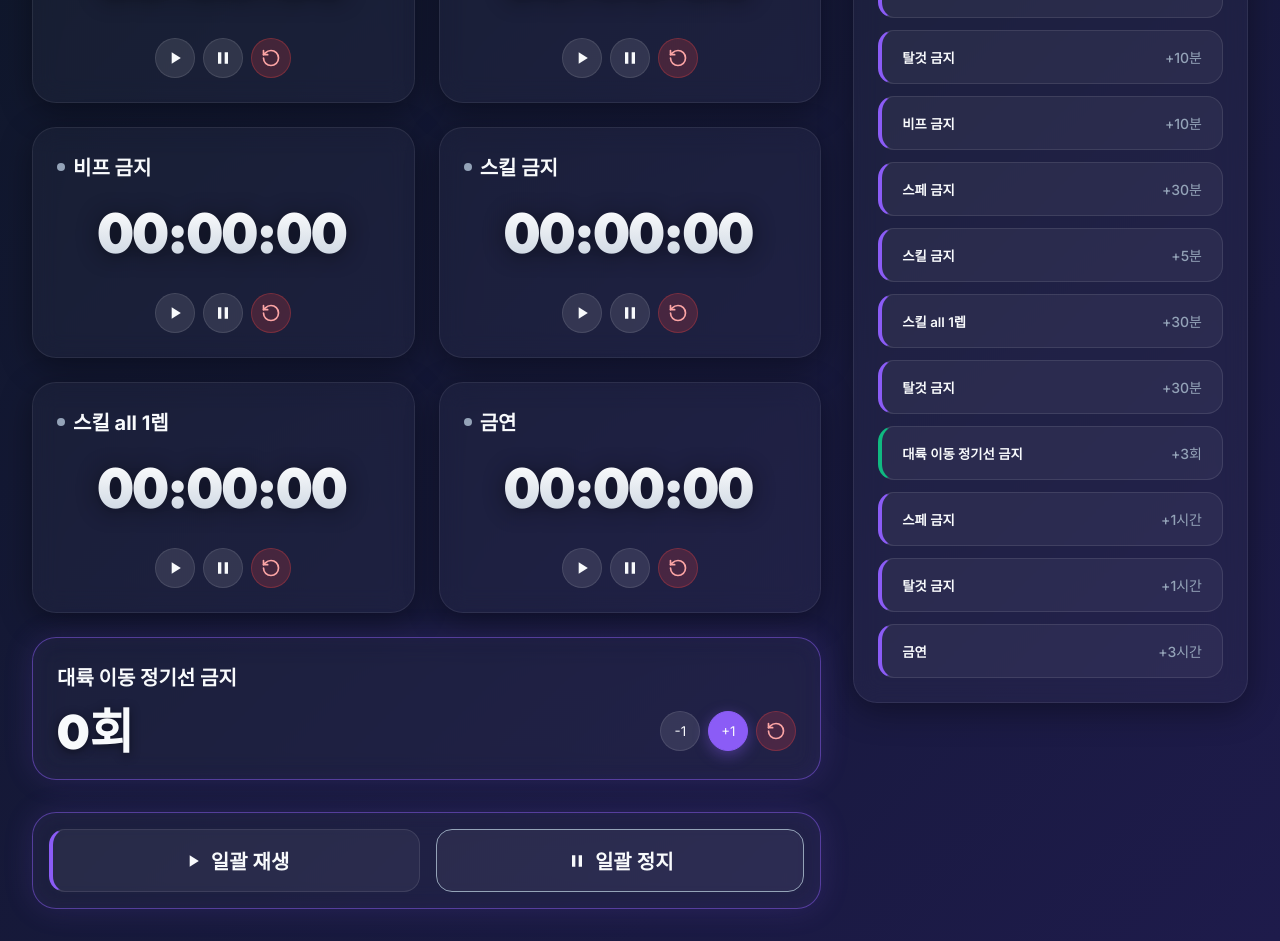
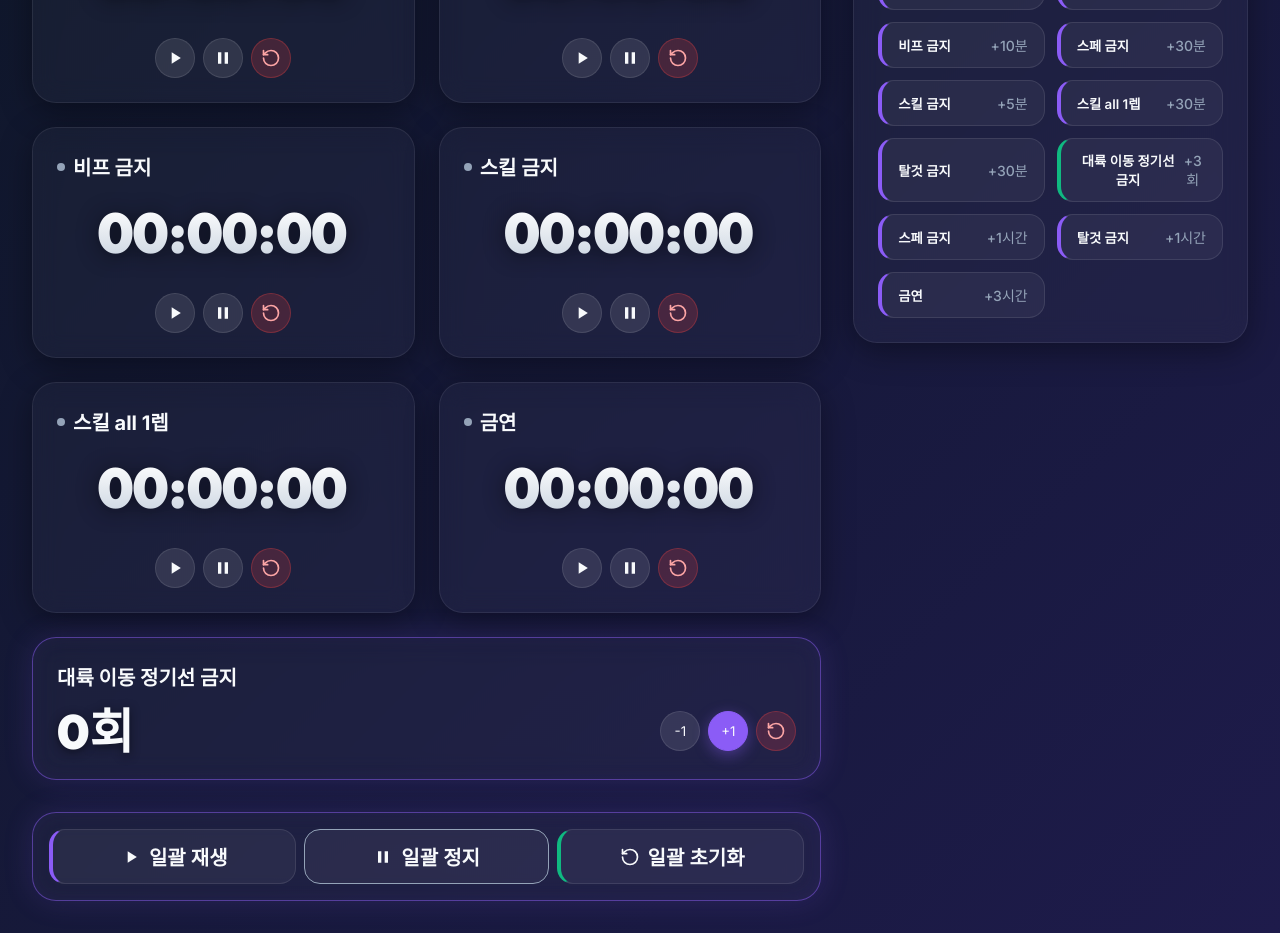
Before and after one commit to cksqls97/roulette, a React (Vite) app: page / in a window 1280 px wide. Shown: the part 160-1101 px from the top of the page. Built offline with nearby package versions, Linux system fonts and the light colour scheme.

Commit message:
feat: reset all button and roulette grid

```diff
--- a/src/App.css
+++ b/src/App.css
@@ -83,8 +83,8 @@
 }
 
 .actions-list {
-  display: flex;
-  flex-direction: column;
+  display: grid;
+  grid-template-columns: repeat(2, 1fr);
   gap: 0.75rem;
 }
 
@@ -92,7 +92,7 @@
   display: flex;
   align-items: center;
   justify-content: space-between;
-  padding: 1rem 1.25rem;
+  padding: 0.75rem 1rem;
   background: rgba(255, 255, 255, 0.05);
   border: 1px solid rgba(255, 255, 255, 0.1);
   border-radius: 1rem;
--- a/src/App.tsx
+++ b/src/App.tsx
@@ -158,6 +158,13 @@ function App() {
       }
       return changed ? next : prev;
     });
+  };
+
+  const resetAllTimers = () => {
+    if (confirm('모든 타이머와 카운터를 정말 초기화하시겠습니까?')) {
+      setTimers(initialTimers);
+      setLinerBanCount(0);
+    }
   };
 
   const updateTimer = (key: TimerKey, addSeconds: number) => {
@@ -345,7 +352,7 @@ function App() {
           </div>
 
           {/* Global Controls */}
-          <div className="glass-card active" style={{ marginTop: '0.5rem', padding: '1rem', display: 'flex', flexDirection: 'row', justifyContent: 'center', gap: '1rem' }}>
+          <div className="glass-card active" style={{ marginTop: '0.5rem', padding: '1rem', display: 'flex', flexDirection: 'row', justifyContent: 'center', gap: '0.5rem' }}>
             <button
               className="action-btn time-add"
               style={{ flex: 1, justifyContent: 'center', fontSize: '1.25rem' }}
@@ -361,6 +368,14 @@ function App() {
               title="모든 타이머 일시정지"
             >
               <PauseIcon /> <span style={{ marginLeft: '8px' }}>일괄 정지</span>
+            </button>
+            <button
+              className="action-btn count-add"
+              style={{ flex: 1, justifyContent: 'center', fontSize: '1.25rem' }}
+              onClick={resetAllTimers}
+              title="모든 타이머 및 카운터 초기화"
+            >
+              <ResetIcon /> <span style={{ marginLeft: '8px' }}>일괄 초기화</span>
             </button>
           </div>
         </section>
```
